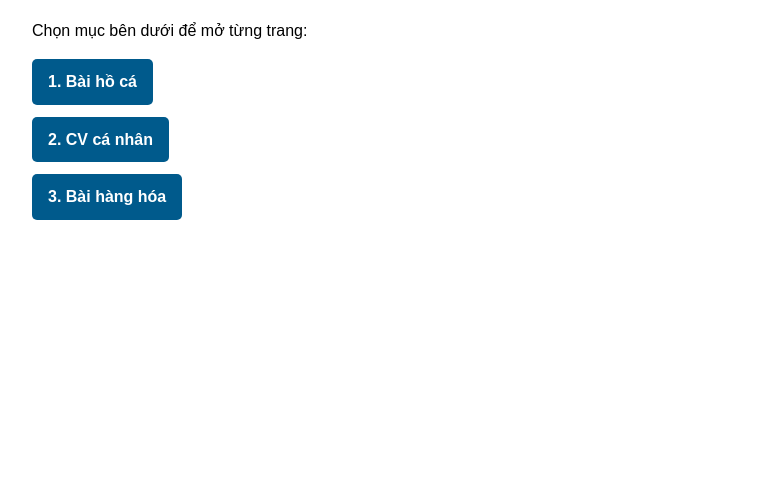
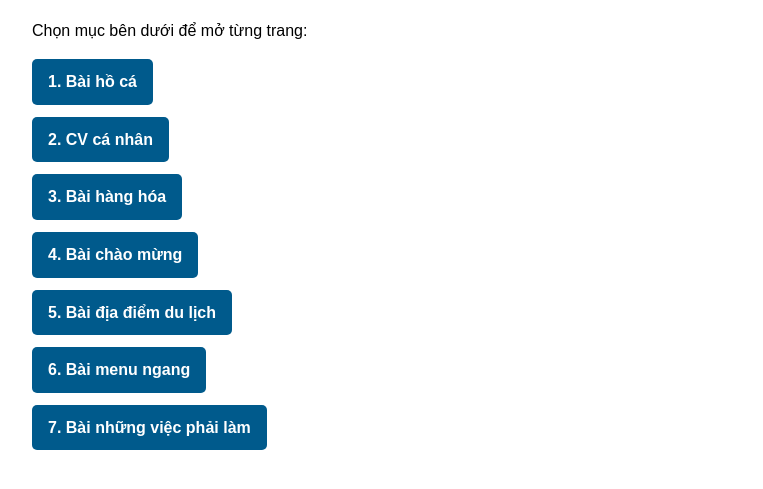
Before and after one commit to hoanganh5201104007/hoanganh5201104007, a plain HTML site: page index.html in a window 1280 px wide. Shown: the part 105-594 px from the top of the page, without its empty margins (258-1021 px from the left). Drawn offline with Linux system fonts and the light colour scheme.

Commit message:
Them bai tap 2611comp180202

```diff
--- a/index.html
+++ b/index.html
@@ -45,6 +45,10 @@
         <li><a href="baihoca/index.html">1. Bài hồ cá</a></li>
         <li><a href="cvhoanganh/index.html">2. CV cá nhân</a></li>
         <li><a href="hanghoa/index.html">3. Bài hàng hóa</a></li>
+        <li><a href="chaomung/index.html">4. Bài chào mừng</a></li>
+        <li><a href="diadiemdulich/index.html">5. Bài địa điểm du lịch</a></li>
+        <li><a href="menungang/index.html">6. Bài menu ngang</a></li>
+        <li><a href="todo/index.html">7. Bài những việc phải làm</a></li>
     </ul>
 </body>
 </html>
```
